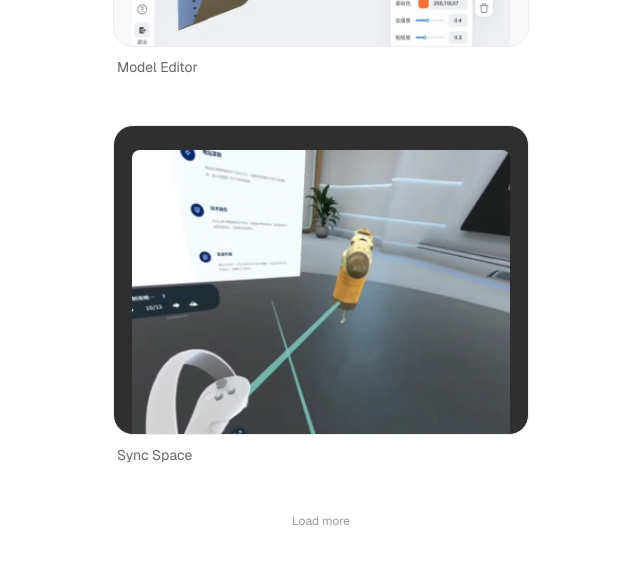
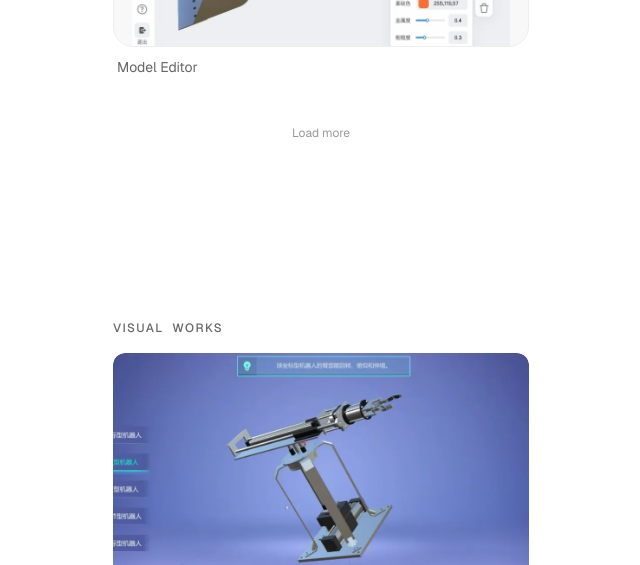
Before and after one commit to jaemin17/portfolio-pro, a Next.js app: page /en/ in a window 1280 px wide. Shown: the part 1380-1945 px from the top of the page, without its empty margins (319-959 px from the left). Built offline with nearby package versions, Linux system fonts and the light colour scheme.

Commit message:
Hide unfinished Sync Space case study

```diff
--- a/src/app/[locale]/projects/sync-space/page.tsx
+++ b/src/app/[locale]/projects/sync-space/page.tsx
@@ -46,6 +46,7 @@ export default async function SyncSpacePage({ params }: SyncSpacePageProps) {
   const { locale: localeParam } = await params;
   if (!isLocale(localeParam)) notFound();
   const locale: Locale = localeParam;
+  notFound();
 
   const platformRoles = [
     {
--- a/src/i18n/copy.ts
+++ b/src/i18n/copy.ts
@@ -225,7 +225,8 @@ const copy: Record<Locale, HomeCopy> = {
         {
           title: "Sync Space",
           description: "跨端 VR 课堂协同：头显学习、平板控场、网页管资源",
-          href: "/projects/sync-space",
+          availability: "comingSoon",
+          statusLabel: "暂不开放",
           videoSrc: toolVideos.syncSpace,
           posterSrc: toolPosters.syncSpace,
           frameColor: toolFrameColors.syncSpace,
@@ -368,7 +369,8 @@ const copy: Record<Locale, HomeCopy> = {
         {
           title: "Sync Space",
           description: "Cross-platform VR classroom: headset learning, tablet control, web resource hub",
-          href: "/projects/sync-space",
+          availability: "comingSoon",
+          statusLabel: "Coming soon",
           videoSrc: toolVideos.syncSpace,
           posterSrc: toolPosters.syncSpace,
           frameColor: toolFrameColors.syncSpace,
```
Also changed, not shown: 1 other file (tests, documents, lock files or other folders).
